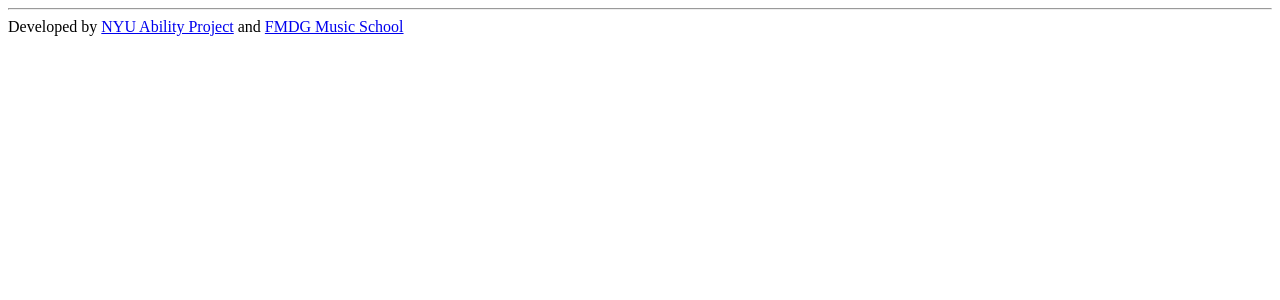
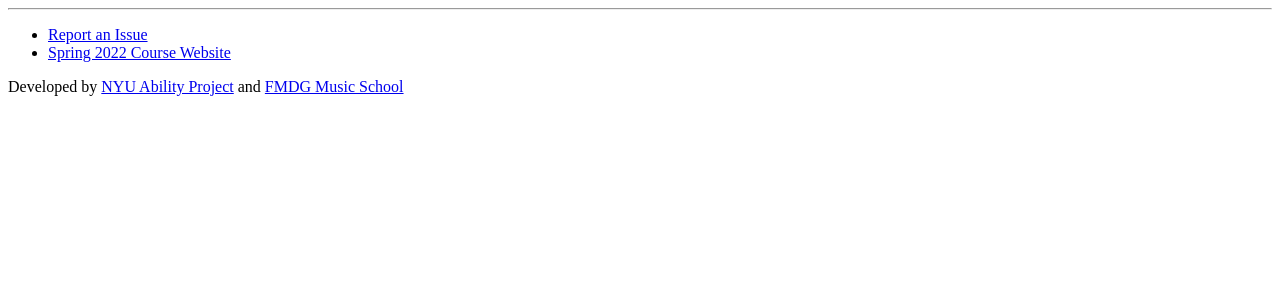
Before and after one commit to Huriphoonado/soundcells, a Flask app: template templates/footer.html in a window 1280 px wide. Shown: the top 300 px of the page. Run offline with Flask 2, Linux system fonts and the light colour scheme; the template is opened without the code that fills it, so the values that code supplies are empty.

Commit message:
Added issue reporting survey link

```diff
--- a/templates/footer.html
+++ b/templates/footer.html
@@ -1,6 +1,22 @@
 <footer class="footer mt-auto py-3">
     <hr />
     <div class="container">
-      <span>Developed by <a href="https://wp.nyu.edu/ability/" target="_blank">NYU Ability Project</a> and <a href="https://fmdgmusicschool.org" target="_blank">FMDG Music School</a></span>
+        <div class="row">
+            <div class="col">
+                <ul class="nav flex-column">
+                    <li class="nav-item">
+                        <a class="nav-link" id="surveyURL" href="https://docs.google.com/forms/d/e/1FAIpQLSdgySyLvpznkSJv-NmTwE4KO03vg7rY3U7GF1Q3hHRhadPXDg/viewform" target="_blank">Report an Issue</a>
+                    </li>
+                    <li class="nav-item">
+                        <a class="nav-link" href="#">Spring 2022 Course Website</a>
+                    </li>
+                </ul>
+            </div>
+            <div class="col">
+                Developed by <a href="https://wp.nyu.edu/ability/" target="_blank">NYU Ability Project</a> and <a href="https://fmdgmusicschool.org" target="_blank">FMDG Music School</a>
+            </div>
+        </div>
+
+
     </div>
 </footer>
```
Also changed, not shown: src/js/index.js (+10 -1 lines).
